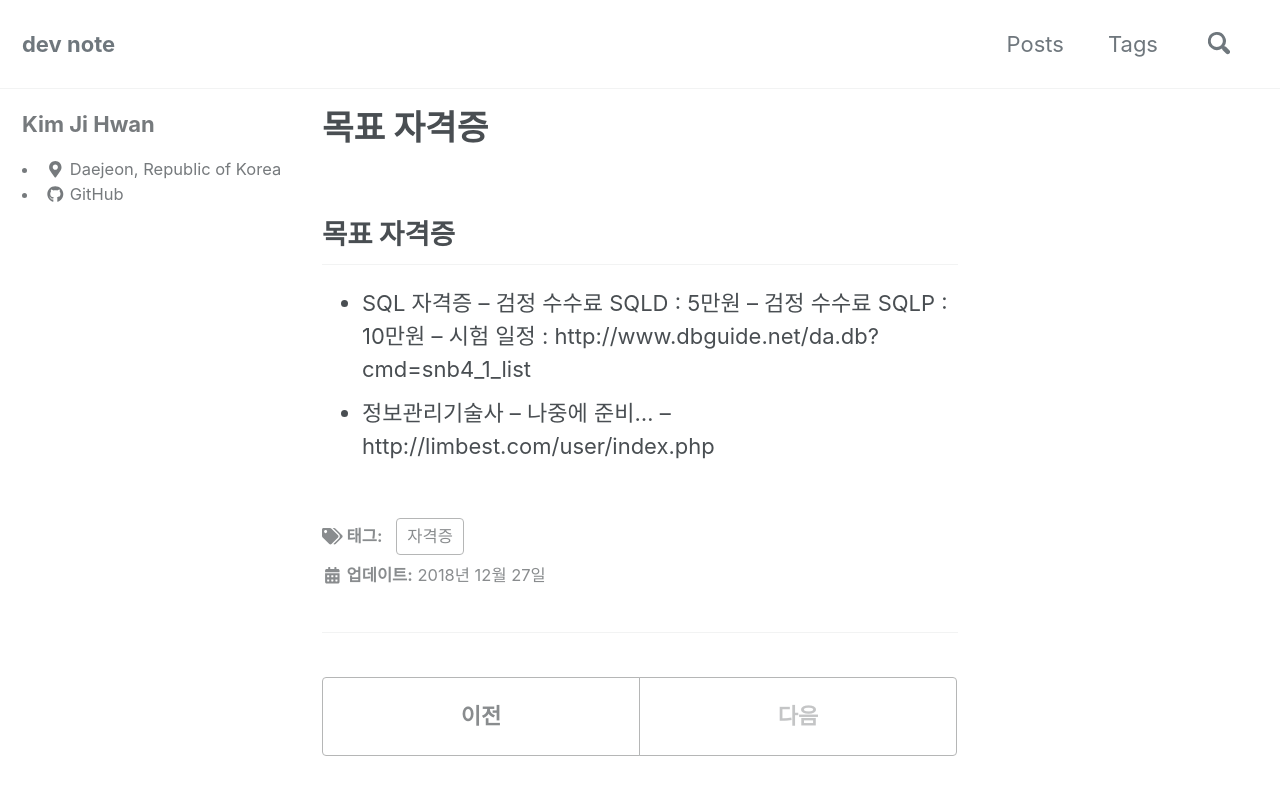
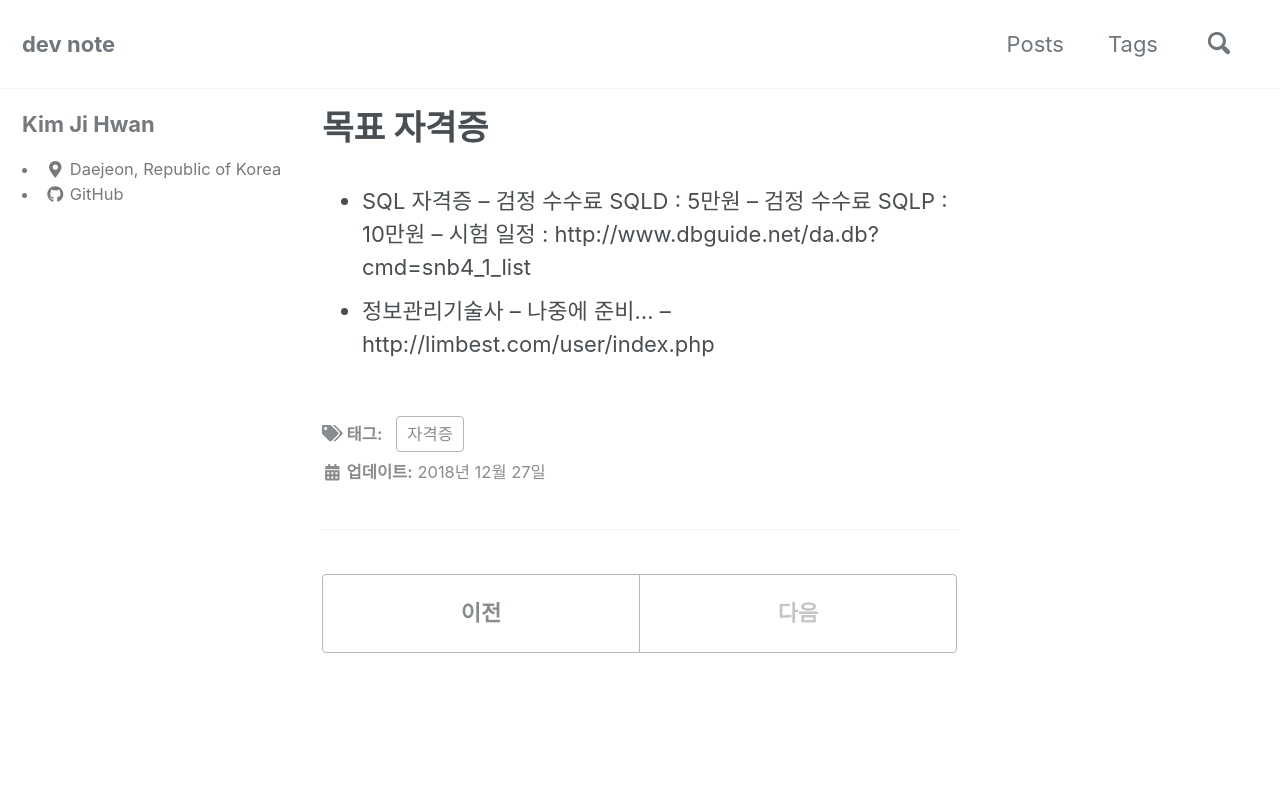
Before and after one commit to kimjh0/kimjh0.github.io, a Jekyll site: the page built from _posts/2018-12-27-목표 자격증.md, in a window 1280 px wide and 900 px high. Shown: the top 795 px of the window. Built offline with Jekyll 4.4.1, drawn with Linux system fonts in a browser that asks for light colours; cached includes are drawn as plain includes; nearby versions of some CDN libraries.

Commit message:
Update 2018-12-27-목표 자격증.md

```diff
--- a/_posts/2018-12-27-목표 자격증.md
+++ b/_posts/2018-12-27-목표 자격증.md
@@ -4,7 +4,6 @@ tags:
   - 자격증
 ---
 
-## 목표 자격증
 - SQL 자격증
 -- 검정 수수료 SQLD : 5만원
 -- 검정 수수료 SQLP : 10만원
```
